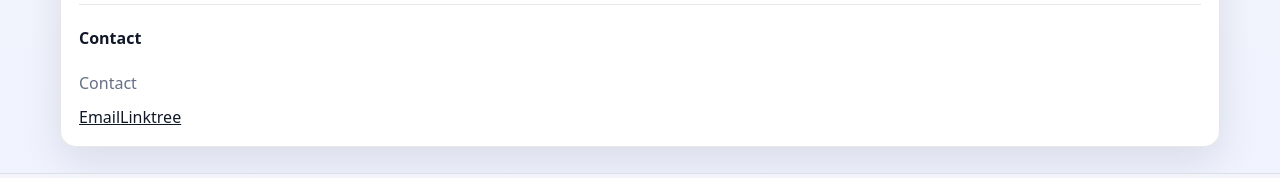
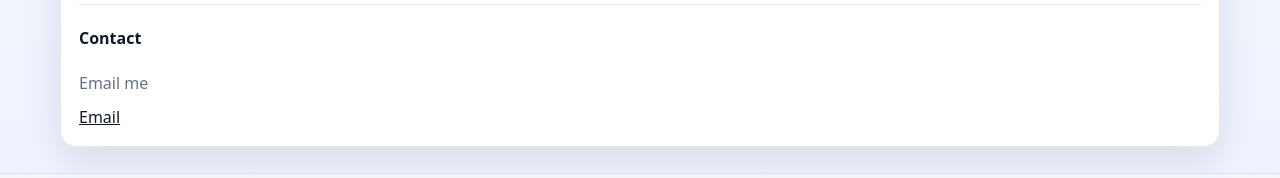
Before and after one commit to AysenUnlu/melisa-portfolio, a React (Vite) app: page / in a window 1280 px wide. Both pictures are taken after a click on the button "About". Shown: the part 440-618 px from the top of the page. Built offline with nearby package versions, Linux system fonts and the light colour scheme.

Commit message:
Update App.jsx

```diff
--- a/src/App.jsx
+++ b/src/App.jsx
@@ -423,11 +423,10 @@ function About() {
 
         <h4>Contact</h4>
         <p className="muted">
-          Contact
+          Email me
         </p>
         <div className="contactRow">
           <a className="primaryLink" href="mailto:aysenunlu@gmail.com">Email</a>
-          <a className="ghostLink" href="https://linktr.ee/" target="_blank" rel="noreferrer">Linktree</a>
         </div>
       </div>
     </section>
```
